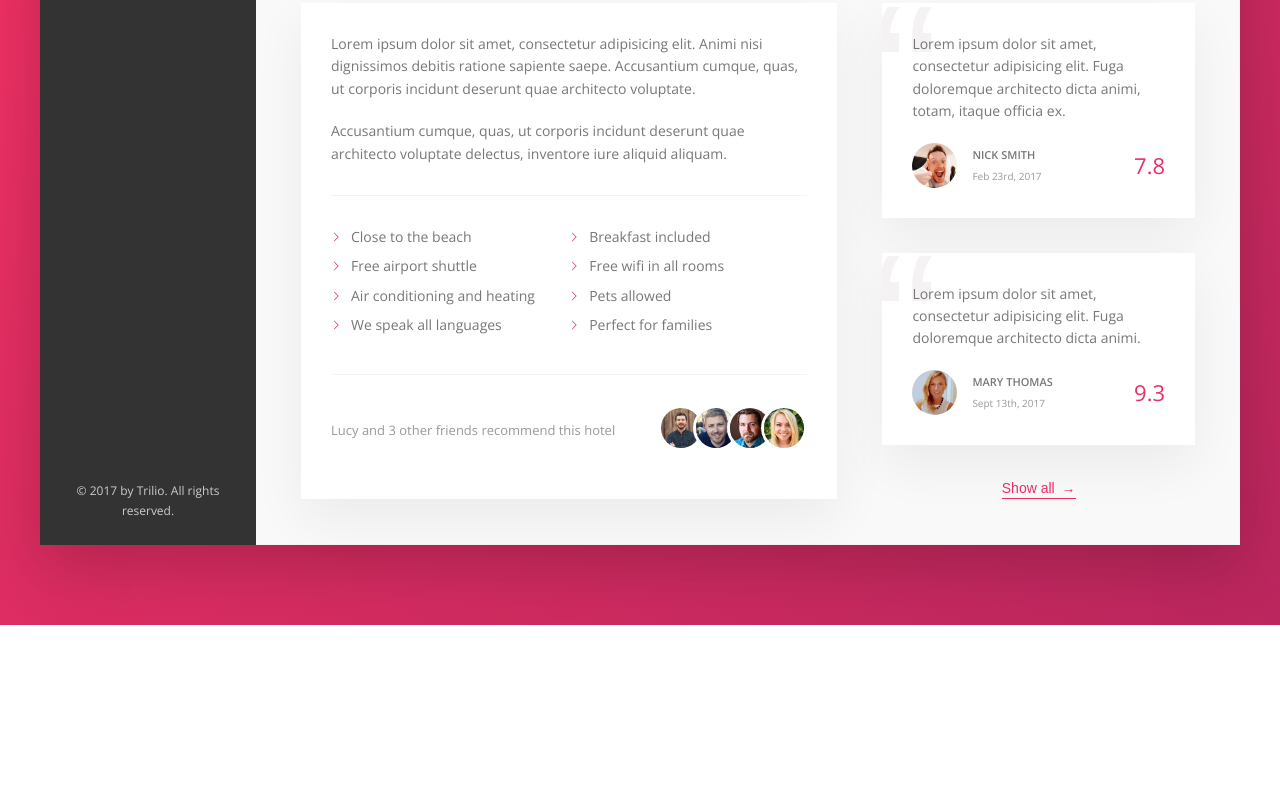
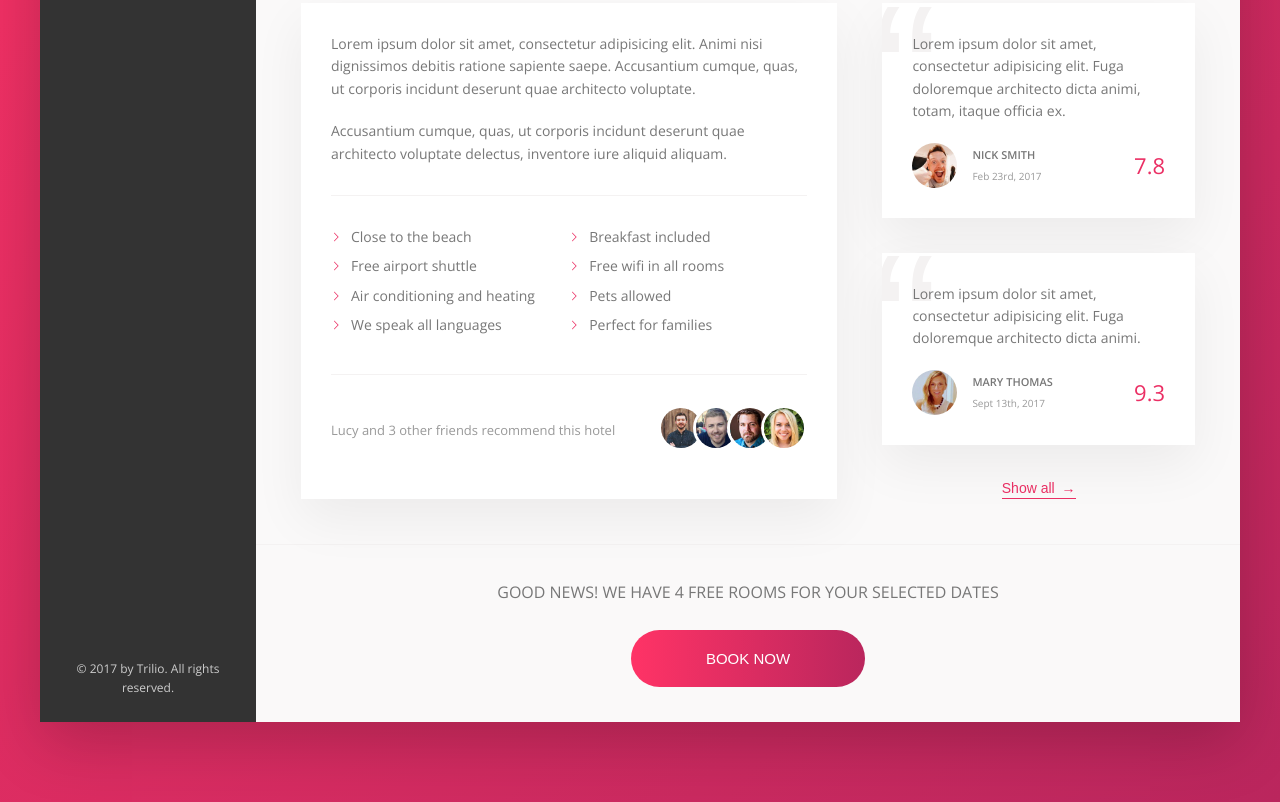
Before and after one commit to lionelritchie29/trilio, a website: page index.html in a window 1280 px wide. Shown: the part 648-1450 px from the top of the page. Before the commit the page ends 1273 px from the top, so only its background shows below. Drawn offline with nearby package versions, Linux system fonts and the light colour scheme.

Commit message:
feat: cta

```diff
--- a/index.html
+++ b/index.html
@@ -58,7 +58,7 @@
         </nav>
       </header>
 
-      <div class="content">
+      <figure class="content">
         <nav class="sidebar">
           <ul class="side-nav">
             <li class="side-nav__item side-nav__item--active">
@@ -241,6 +241,15 @@
 
               <button class="btn-inline">Show all <span>&rarr;</span> </button>
             </figure>
+          </figure>
+
+          <div class="cta">
+            <h2 class="cta__book-now">Good news! We have 4 free rooms for your selected dates</h2>
+
+            <button class="btn">
+              <span class="btn__visible">Book now</span>
+              <span class="btn__invisible">Only 4 rooms left</span>
+            </button>
           </div>
         </main>
       </div>
--- a/sass/_component.scss
+++ b/sass/_component.scss
@@ -417,3 +417,72 @@
     z-index: 1;
   }
 }
+
+///// CTA
+.cta {
+  padding: 3.5rem 0;
+  text-align: center;
+
+  &__book-now {
+    text-transform: uppercase;
+    font-size: 1.6rem;
+    font-weight: 300;
+    margin-bottom: 2.5rem;
+  }
+}
+
+.btn {
+  font-size: 1.5rem;
+  font-weight: 300;
+  border: none;
+  text-transform: uppercase;
+  border-radius: 100px;
+  background-image: linear-gradient(
+    to right,
+    var(--color-primary-light),
+    var(--color-primary-dark)
+  );
+  color: #fff;
+  position: relative;
+  overflow: hidden;
+  cursor: pointer;
+
+  & > * {
+    display: inline-block;
+    height: 100%;
+    width: 100%;
+    transition: all 0.2s;
+  }
+
+  &__visible {
+    padding: 2rem 7.5rem;
+  }
+
+  &__invisible {
+    position: absolute;
+    left: 0;
+    top: -100%;
+    padding: 2rem 0;
+  }
+
+  &:hover {
+    background-image: linear-gradient(
+      to left,
+      var(--color-primary-light),
+      var(--color-primary-dark)
+    );
+  }
+
+  &:hover &__visible {
+    transform: translateY(100%);
+  }
+
+  &:hover &__invisible {
+    top: 0;
+  }
+
+  &:focus {
+    outline: none;
+    animation: pulsate 1s infinite;
+  }
+}
```
Also changed, not shown: css/style.css, 1 other file.
